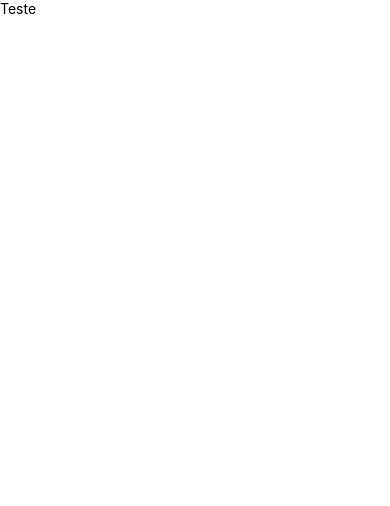
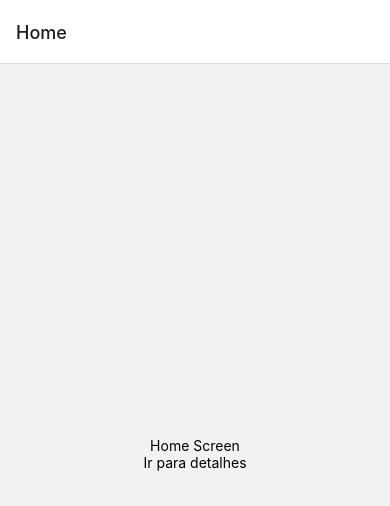
Before and after one commit to 6derick6/App_Portfolio, a React Native app: screen / in a window 390 px wide. Shown: the top 506 px of the page. Built offline with nearby package versions, Linux system fonts and the light colour scheme.

Commit message:
criando abas para navegar

```diff
--- a/App.js
+++ b/App.js
@@ -1,13 +1,41 @@
-import 'react-native-gesture-handler';
 import * as React from 'react';
+import { View, Text, TouchableOpacity } from 'react-native';
 import { NavigationContainer } from '@react-navigation/native';
-import { View , Text, SafeAreaView, StatusBar } from 'react-native';
+import { createNativeStackNavigator } from '@react-navigation/native-stack';
 
-export default function App() {
+function HomeScreen({navigation}) {
   return (
-    <SafeAreaView>
-      <StatusBar hidden />
-      <View><Text>Teste</Text></View>
-    </SafeAreaView>
+    <View style={{ flex: 1, alignItems: 'center', justifyContent: 'center' }}>
+      <Text>Home Screen</Text>
+      <TouchableOpacity onPress={()=>navigation.navigate('Details')}>
+        <Text>Ir para detalhes</Text>
+      </TouchableOpacity>
+    </View>
   );
 }
+
+function DetailsScreen({navigation}) {
+  return (
+    <View style={{ flex: 1, alignItems: 'center', justifyContent: 'center' }}>
+      <Text>Details Screen</Text>
+      <TouchableOpacity onPress={()=>navigation.navigate('Home')}>
+        <Text>Ir para home</Text>
+      </TouchableOpacity>
+    </View>
+  );
+}
+
+const Stack = createNativeStackNavigator();
+
+function App() {
+  return (
+    <NavigationContainer>
+      <Stack.Navigator>
+        <Stack.Screen name="Home" component={HomeScreen} />
+        <Stack.Screen name="Details" component={DetailsScreen} />
+      </Stack.Navigator>
+    </NavigationContainer>
+  );
+}
+
+export default App;
--- a/package.json
+++ b/package.json
@@ -11,6 +11,8 @@
   "dependencies": {
     "@react-native-community/masked-view": "^0.1.11",
     "@react-navigation/native": "^6.1.6",
+    "@react-navigation/native-stack": "^6.9.12",
+    "@react-navigation/stack": "^6.3.16",
     "expo": "~48.0.15",
     "expo-status-bar": "~1.4.4",
     "react": "18.2.0",
```
Also changed, not shown: 1 other file (tests, documents, lock files or other folders).
